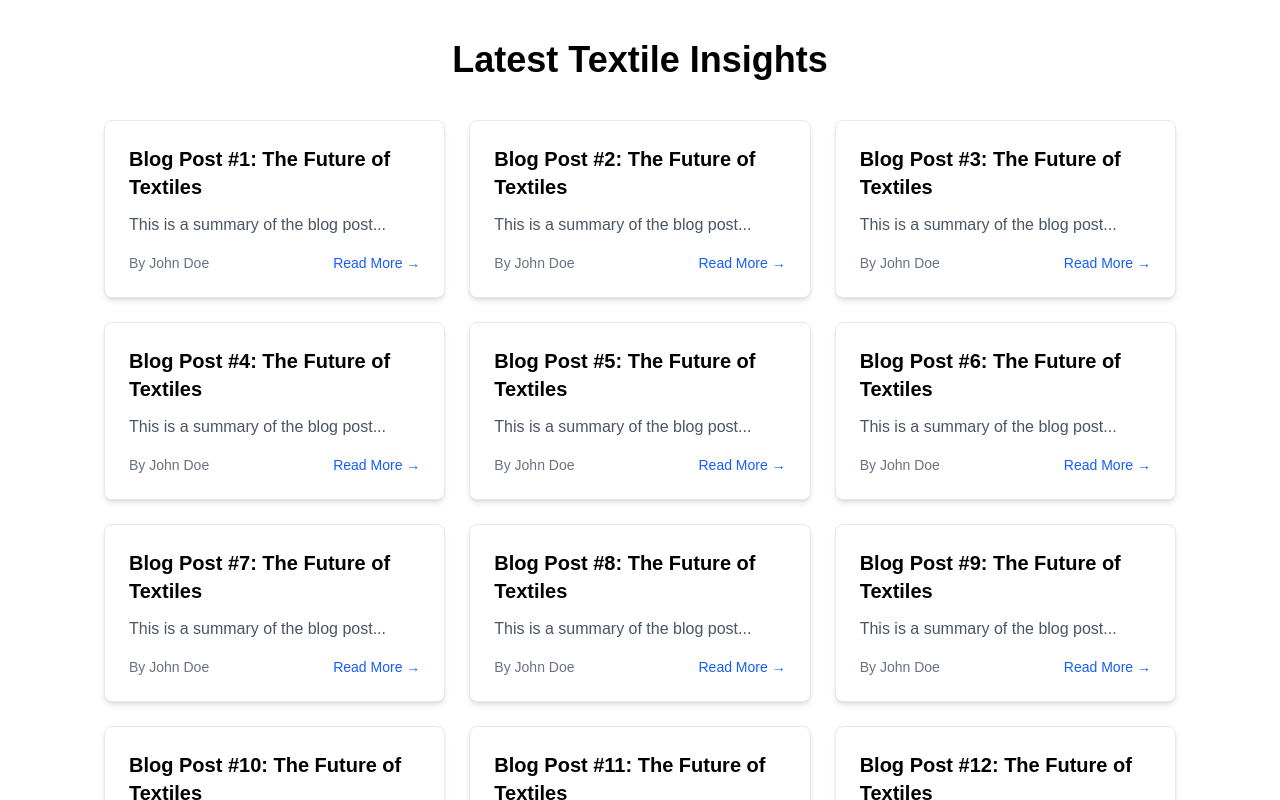
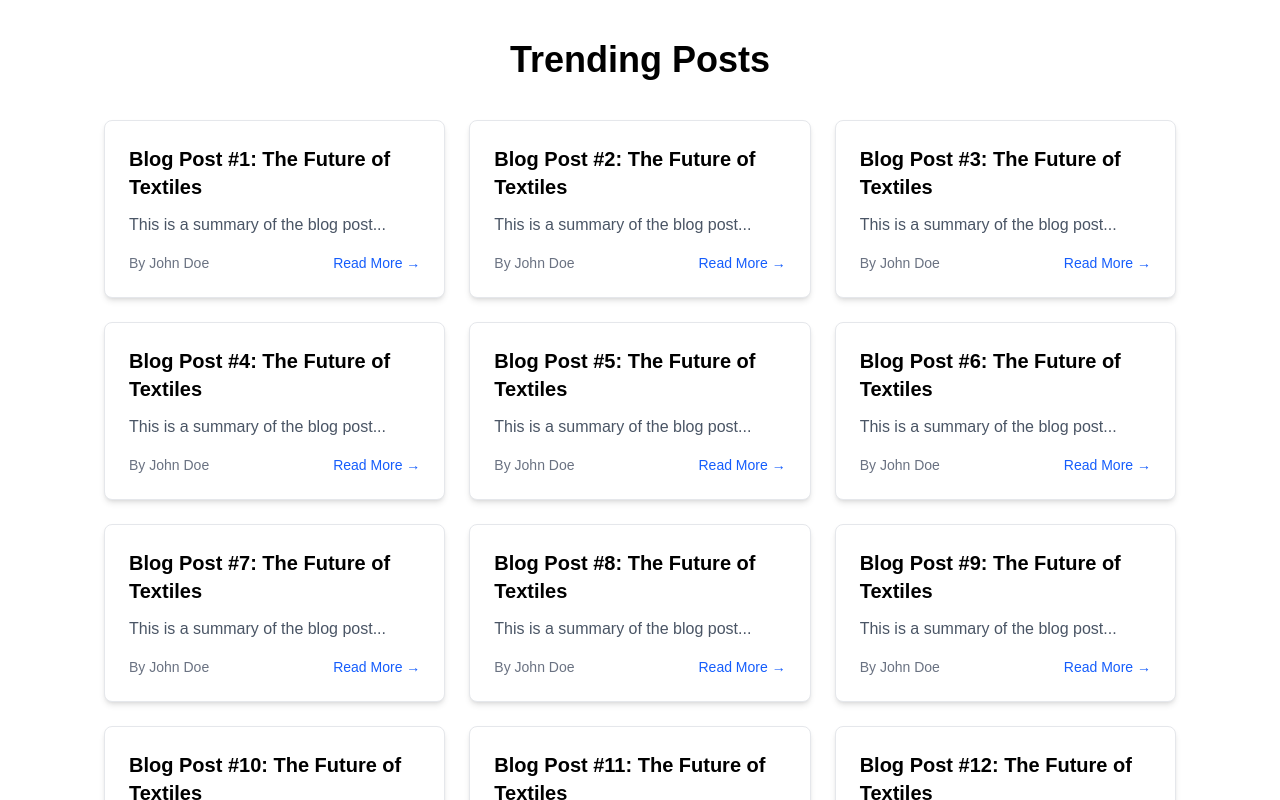
Before and after one commit to siamshariar/demo-blog-app, a Next.js app: page /blogs in a window 1280 px wide. Shown: the top 800 px of the page. Built offline with nearby package versions, Linux system fonts and the light colour scheme.

Commit message:
Update page.tsx

```diff
--- a/app/blogs/page.tsx
+++ b/app/blogs/page.tsx
@@ -4,7 +4,7 @@
   return (
     <div className="min-h-screen bg-white">
       <div className="max-w-6xl mx-auto p-6 md:p-10">
-        <h1 className="text-4xl font-bold mb-10 text-center text-black">Latest Textile Insights</h1>
+        <h1 className="text-4xl font-bold mb-10 text-center text-black">Trending Posts</h1>
         <BlogList />
       </div>
     </div>
```
